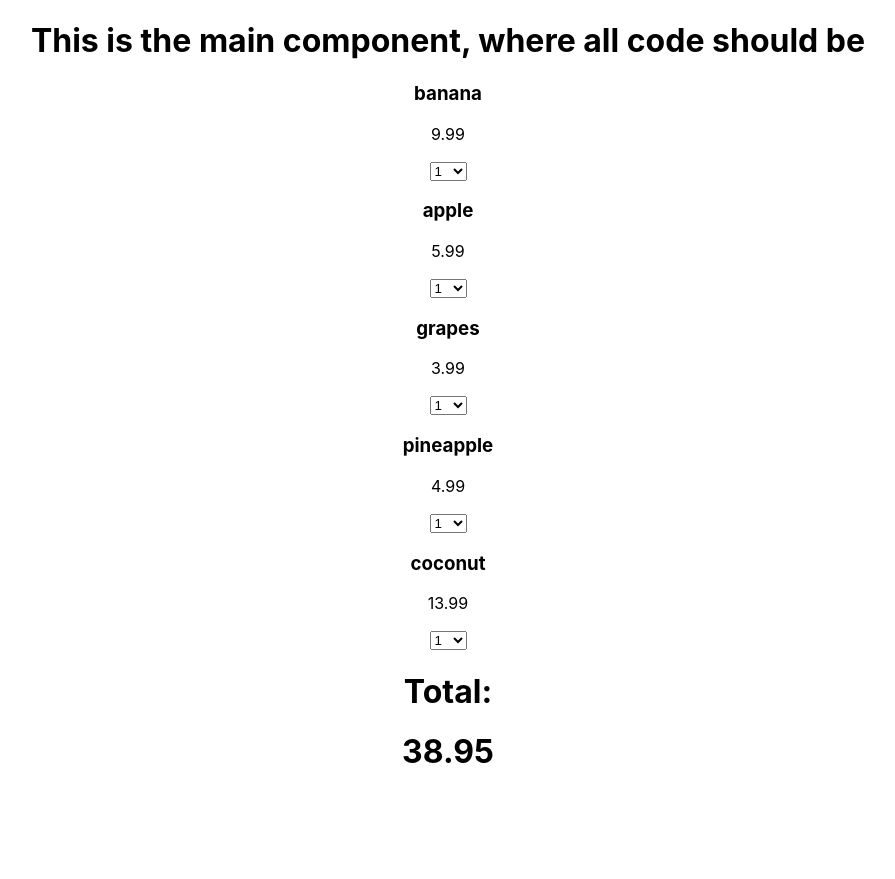
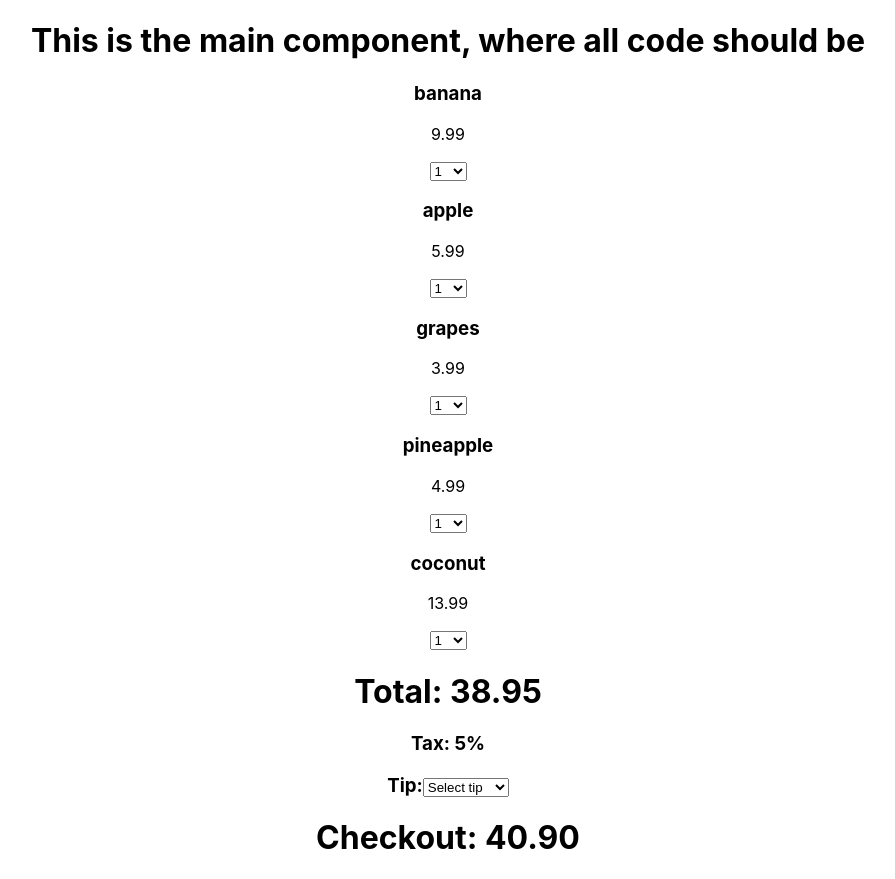
Before and after one commit to AldairGithub/Jump_Food_Service_Form, a React (Create React App) app in the folder client/: page / in a window 1280 px wide. Shown: the whole page, without its empty margins (192-1087 px from the left). Before the commit the page ends 800 px from the top, so only its background shows below. Built offline with nearby package versions, Linux system fonts and the light colour scheme.

Commit message:
added select tip, user can add a custom tip

```diff
--- a/client/src/main/Main.jsx
+++ b/client/src/main/Main.jsx
@@ -36,7 +36,7 @@ export default function Main() {
         setTotal={setTotal}
         updateAmount={updateAmount}
       />
-      <Checkout total={ total.toFixed(2) }/>
+      <Checkout total={ total }/>
 
     </>
   )
--- a/client/src/main/checkout/Checkout.jsx
+++ b/client/src/main/checkout/Checkout.jsx
@@ -1,13 +1,90 @@
-import React from 'react'
+import React,{useState, useEffect} from 'react'
 
 export default function Checkout(props) {
   const { total } = props
+  const tax = 0.05
+
+  const [showCustomTip, setShowCustomTip] = useState(false)
+  const [customTip, setCustomTip] = useState({
+    number: 0
+  })
+  const [final, setFinal] = useState(0)
+
+  useEffect(() => {
+    const totalWithTax = total + (total * tax)
+
+    setFinal(totalWithTax)
+
+  }, [total])
+
+  const handleCustomTip = (e) => {
+    const { name, value } = e.target
+
+    setCustomTip({
+      [name]: value
+    })
+    if (value === '') {
+      setCustomTip({
+        number: 0
+      })
+      setFinal(
+        total + (total * tax)
+      )
+    } else {
+      setFinal(
+        total + (total * tax) + parseInt(value)
+      )
+    }
+
+
+  }
+
+  const handleTip = (e) => {
+    const { value } = e.target
+
+    if (value === "custom") {
+      setShowCustomTip(true)
+    } else {
+      setShowCustomTip(false)
+      setFinal(
+        total + (total * tax) + (total * value)
+      )
+    }
+
+  }
 
   return (
     <>
       <div>
-        <h1>Total:</h1>
-        <h1>{ total }</h1>
+        <h1>Total: { total }</h1>
+        <h3>Tax: {tax * 100}%</h3>
+        <h3>Tip:
+          <select onChange={handleTip}>
+            <option selected disabled>Select tip</option>
+            <option value={0 / 100}>No tip</option>
+            <option value={10 / 100}>10%</option>
+            <option value={15 / 100}>15%</option>
+            <option value={20 / 100}>20%</option>
+            <option value="custom">Custom tip</option>
+          </select>
+          {showCustomTip &&
+            <>
+              <h3>Custom amount:
+                <input
+                  placeholder="Add your tip here"
+                  type="number"
+                  name="number"
+                  value={customTip.number}
+                  min="0"
+                  max="999"
+                  onChange={ handleCustomTip }
+                />
+              </h3>
+            </>
+          }
+
+        </h3>
+        <h1>Checkout: {final.toFixed(2)}</h1>
       </div>
     </>
   )
```
